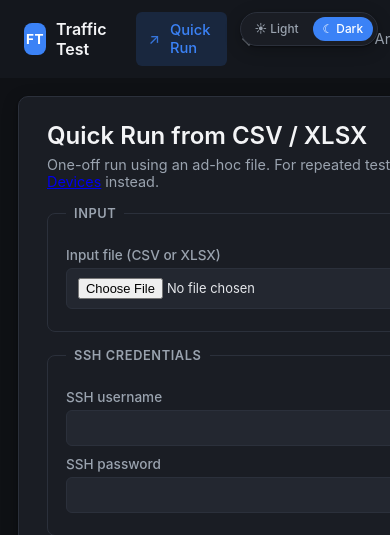
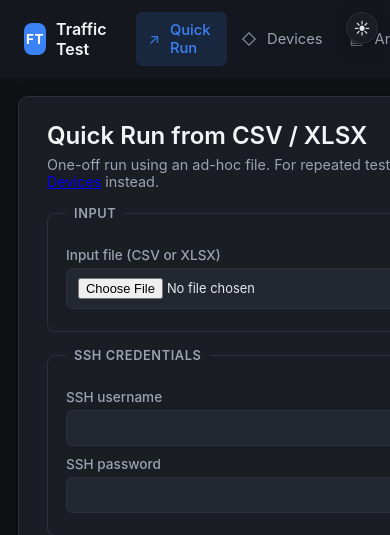
Before and after one commit to m0e97/iperf_stress_test, a FastAPI app: page / in a window 390 px wide; the page is wider, and only the part inside the window is pictured. Shown: the top 535 px of that part. Run offline with FastAPI, Linux system fonts and the light colour scheme; some libraries are stand-ins or nearby versions.

Commit message:
Shrink theme toggle to a circular icon button
Replaces the two-pill switch with a 36x36 circle (32x32 on mobile)
showing only the glyph for the theme you will switch TO (☀ when dark,
☾ when light). Hover scales up slightly; click scales down.

Co-Authored-By: Claude Opus 4.7 <noreply@anthropic.com>

```diff
--- a/webapp/static/styles.css
+++ b/webapp/static/styles.css
@@ -160,34 +160,28 @@ body {
     100% { box-shadow: 0 0 0 0 transparent; }
 }
 
-.theme-toggle {
-    display: inline-flex;
-    align-items: center;
-    gap: 4px;
-    padding: 4px;
-    background: var(--panel);
-    border: 1px solid var(--border);
-    border-radius: 999px;
-    cursor: pointer;
-    font-family: inherit;
-    box-shadow: var(--shadow);
-}
-.theme-toggle span {
-    text-align: center;
-    padding: 6px 14px;
-    border-radius: 999px;
-    font-size: 0.82em;
-    color: var(--muted);
-    transition: background 0.15s, color 0.15s;
-}
-.theme-toggle span.active { background: var(--accent); color: white; font-weight: 500; }
-
-.theme-toggle-floating {
+.theme-toggle-icon {
     position: fixed;
     top: 20px;
     right: 24px;
     z-index: 20;
+    width: 36px;
+    height: 36px;
+    padding: 0;
+    display: inline-grid;
+    place-items: center;
+    background: var(--panel);
+    color: var(--text);
+    border: 1px solid var(--border);
+    border-radius: 50%;
+    cursor: pointer;
+    font-size: 1em;
+    line-height: 1;
+    box-shadow: var(--shadow);
+    transition: background 0.15s, color 0.15s, transform 0.15s;
 }
+.theme-toggle-icon:hover { background: var(--panel-2); transform: scale(1.05); }
+.theme-toggle-icon:active { transform: scale(0.95); }
 
 /* --- Main area --------------------------------------------------------- */
 
@@ -511,6 +505,5 @@ input.invalid, select.invalid, textarea.invalid { border-color: var(--err); }
     .side-nav { flex-direction: row; flex: 1; }
     .sidebar-footer { border-top: none; padding-top: 0; margin-top: 0; }
     .main-area { padding: 18px; }
-    .theme-toggle-floating { top: 12px; right: 12px; }
-    .theme-toggle-floating span { padding: 5px 10px; font-size: 0.78em; }
+    .theme-toggle-icon { top: 12px; right: 12px; width: 32px; height: 32px; }
 }
--- a/webapp/templates/base.html
+++ b/webapp/templates/base.html
@@ -45,9 +45,8 @@
     </div>
 </aside>
 
-<button id="theme-toggle" class="theme-toggle theme-toggle-floating" type="button" aria-label="Toggle theme">
-    <span data-theme-option="light">☀ Light</span>
-    <span data-theme-option="dark">☾ Dark</span>
+<button id="theme-toggle" class="theme-toggle-icon" type="button" aria-label="Toggle theme" title="Toggle theme">
+    <span id="theme-toggle-glyph">☾</span>
 </button>
 
 <main class="main-area">
@@ -57,10 +56,12 @@
 <script>
 (function () {
     const btn = document.getElementById("theme-toggle");
-    const opts = btn.querySelectorAll("[data-theme-option]");
+    const glyph = document.getElementById("theme-toggle-glyph");
     function apply(t) {
         document.documentElement.setAttribute("data-theme", t);
-        opts.forEach(o => o.classList.toggle("active", o.dataset.themeOption === t));
+        // Show the icon for the theme you'll switch TO.
+        glyph.textContent = t === "dark" ? "☀" : "☾";
+        btn.setAttribute("aria-label", t === "dark" ? "Switch to light theme" : "Switch to dark theme");
     }
     apply(document.documentElement.getAttribute("data-theme") || "dark");
     btn.addEventListener("click", () => {
```
